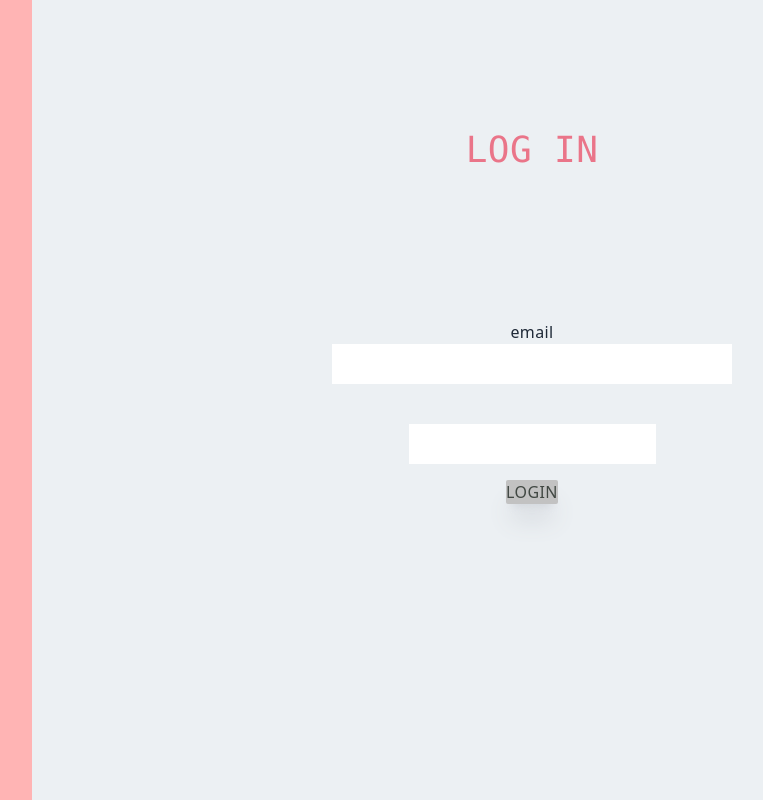
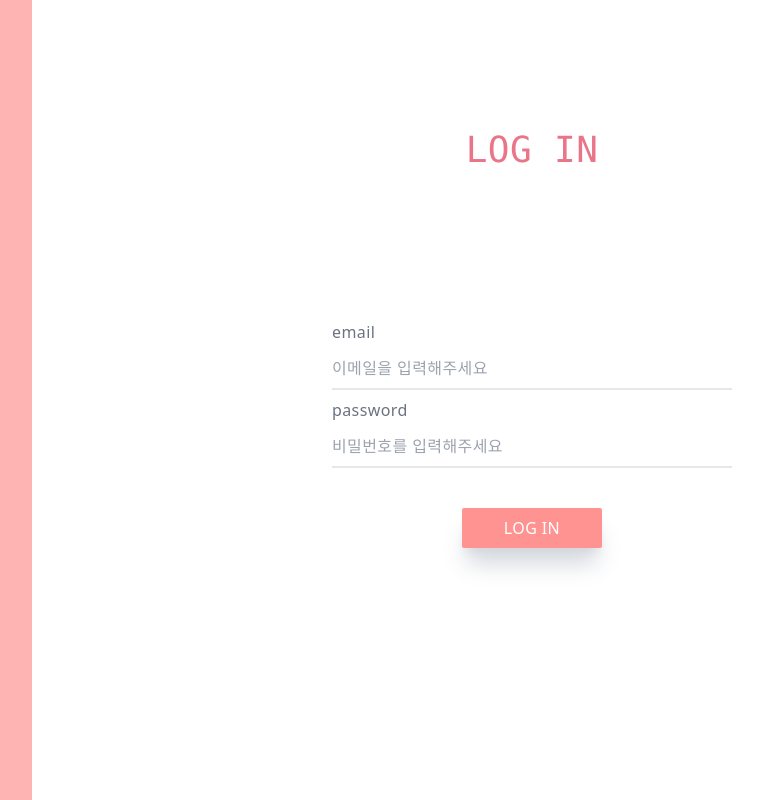
Before and after one commit to Stay-Mate/Stay-mate-client, a Next.js app: page /login in a window 1280 px wide. Shown: the whole page, without its empty margins (418-1181 px from the left). Built offline with nearby package versions, Linux system fonts and the light colour scheme.

Commit message:
💄 :: form style 추가

```diff
--- a/components/LoginWrap.tsx
+++ b/components/LoginWrap.tsx
@@ -23,6 +23,7 @@ export default function LoginWrap() {
 
     if (data.success) {
       // JWT 토큰을 클라이언트에 저장하는 코드 작성
+      localStorage.setItem("token", data.token);
       console.log("success");
       router.push("/");
     } else {
@@ -32,7 +33,7 @@ export default function LoginWrap() {
   };
 
   return (
-    <div className="fixed w-screen h-full flex">
+    <div className="fixed w-screen h-full flex bg-white">
       <div className="w-[450px] h-screen bg-[#FFB4B4]"></div>
       <div>
         <div className="w-[400px] h-[230px] ml-[300px] mt-[130px] text-center ">
@@ -42,24 +43,28 @@ export default function LoginWrap() {
             onSubmit={handleSubmit}
           >
             <div className="flex flex-col">
-            <p className="float-left">email</p>
-            <input
-              className="p-2 mb-4 outline-none"
-              value={email}
-              onChange={(e) => setEmail(e.target.value)}
-              required
-            />
+              <div className="mr-96 text-gray-500">email</div>
+              <input
+                className="pt-3 pb-2 outline-none border-b-2 text-gray-600"
+                value={email}
+                onChange={(e) => setEmail(e.target.value)}
+                placeholder="이메일을 입력해주세요"
+                required
+              />
+            </div>
+            <div className="mt-2 flex flex-col">
+              <div className="mr-96 text-gray-500">password</div>
+              <input
+                className="pt-3 pb-2 mb-4 outline-none border-b-2 text-gray-600"
+                type="password"
+                value={password}
+                onChange={(e) => setPassword(e.target.value)}
+                placeholder="비밀번호를 입력해주세요"
+                required
+              />
             </div>
             <br />
-            <input
-              className="p-2 mb-4 outline-none"
-              type="password"
-              value={password}
-              onChange={(e) => setPassword(e.target.value)}
-              required
-            />
-            <br />
-            <button type="submit">login</button>
+            <button className="w-[140px] h-[40px] uppercase bg-[#ff9391] text-[#fff]" type="submit">log in</button>
           </form>
         </div>
       </div>
--- a/components/Profile.tsx
+++ b/components/Profile.tsx
@@ -7,6 +7,7 @@ export const Profile = () => {
   return (
     <div className="col-span-3 w-[280px] h-auto shadow-xl shadow-gray-200 rounded-sm lg:p-4 bg-[#FBFBFB] mr-[150px]">
       <div className="w-[180px] h-[180px] bg-[#FCF7B6] rounded-[50%] mx-auto" />
+      <div></div>
       <div>
         <div className="flex pt-4 mb-3">
           <button className="mr-3 w-[120px] h-[40px] bg-[#FFB4B4] text-[#fff]">
@@ -18,7 +19,7 @@ export const Profile = () => {
         </div>
 
         <div className="w-[250px] h-[150px] mb-4">
-          <textarea className="p-2 w-full h-full outline-none text-gray-500"></textarea>
+          <textarea className="p-2 w-full h-full outline-none text-gray-500" placeholder="공지 내용을 입력해 주세요."></textarea>
         </div>
 
         <div className="flex mb-2">
```
Also changed, not shown: pages/[id].tsx (added).
